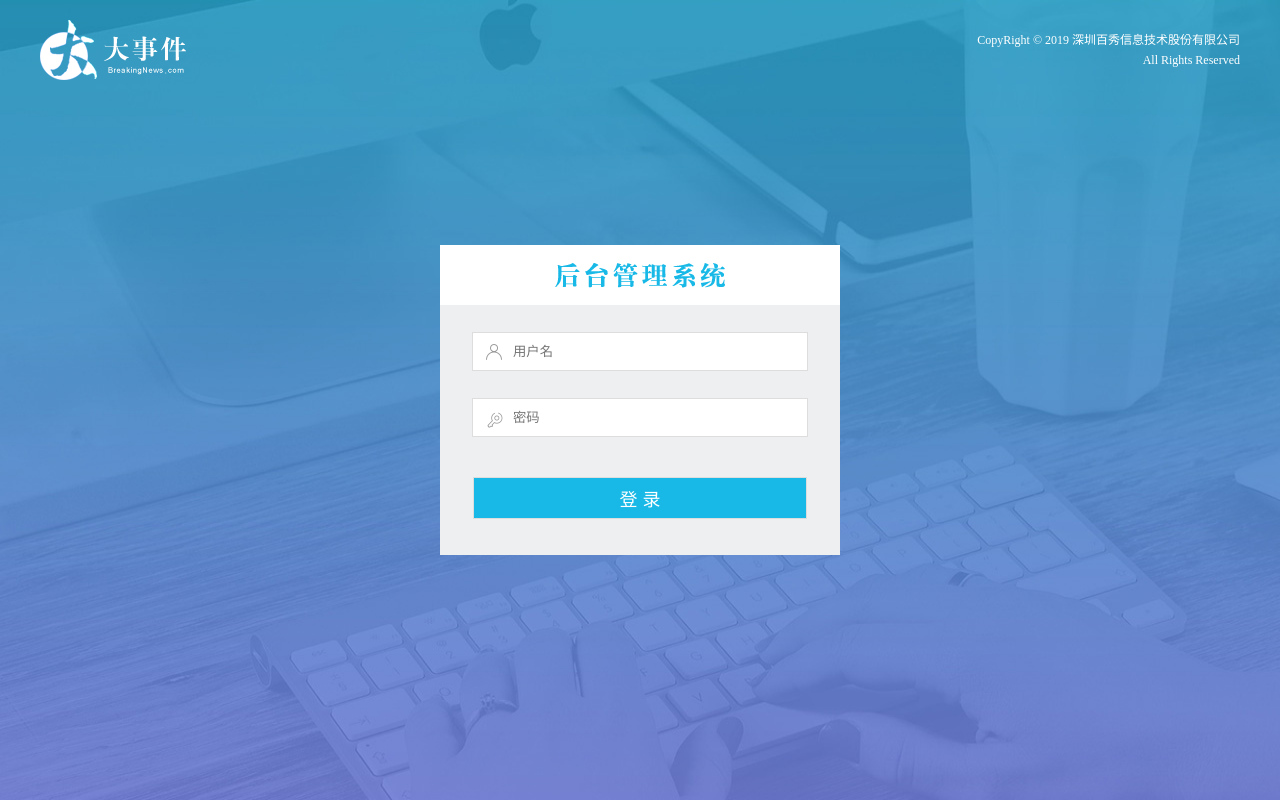
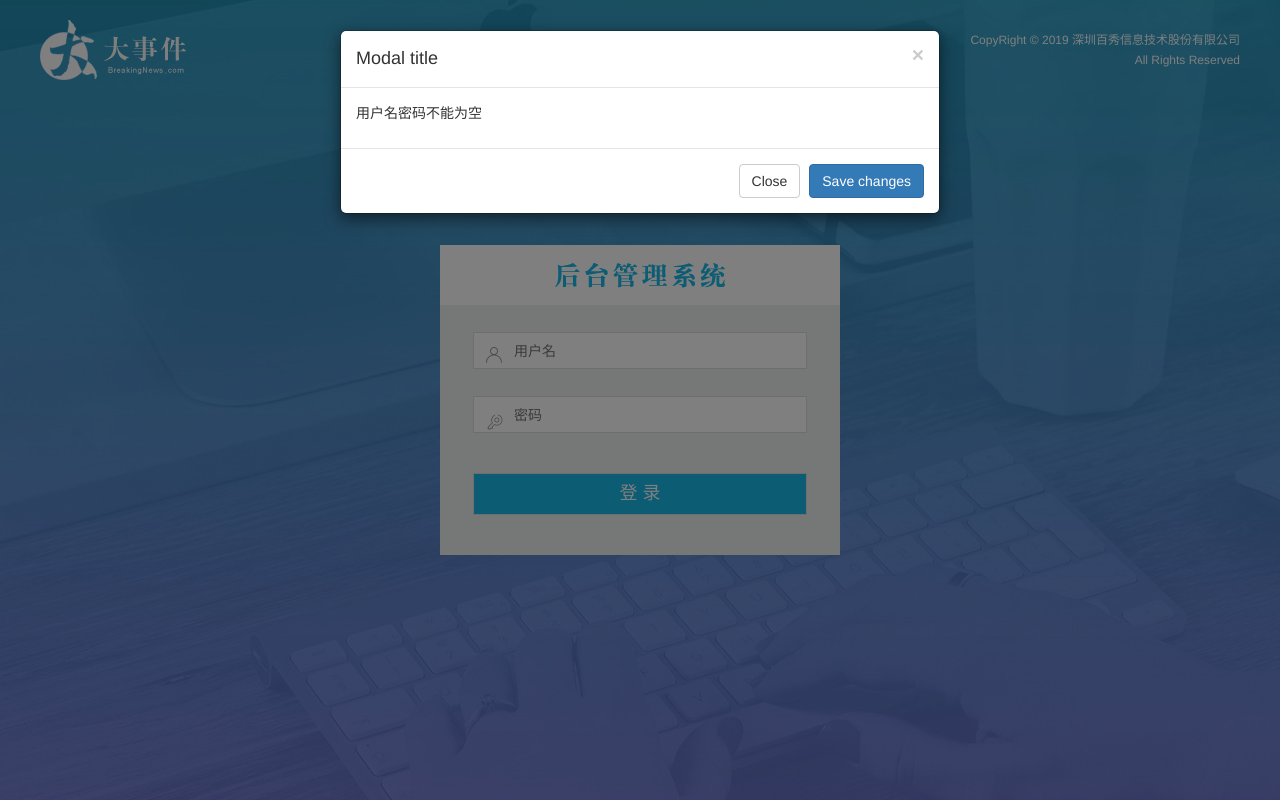
Before and after one commit to Cherryboyy/dashijian, a plain HTML site: page web_back/login.html in a window 1280 px wide. Both pictures are taken after a click on the button "登 录". Drawn offline with Linux system fonts and the light colour scheme.

Commit message:
修改弹框

```diff
--- a/web_back/login.html
+++ b/web_back/login.html
@@ -9,6 +9,7 @@
     <link rel="stylesheet" type="text/css" href="css/reset.css">
     <link rel="stylesheet" type="text/css" href="css/iconfont.css">
     <link rel="stylesheet" type="text/css" href="css/main.css">
+    <link rel="stylesheet" href="./js/bootstrap/css/bootstrap.min.css">
 </head>
 
 <body>
@@ -30,7 +31,26 @@
         </div>
 
     </div>
+    <div id="myModal" class="modal fade tabindex">
+        <div class="modal-dialog">
+            <div class="modal-content">
+                <div class="modal-header">
+                    <button type="button" class="close" data-dismiss="modal" aria-label="Close"><span aria-hidden="true">&times;</span></button>
+                    <h4 class="modal-title">Modal title</h4>
+                </div>
+                <div class="modal-body">
+                    <p id="myMsg"></p>
+                </div>
+                <div class="modal-footer">
+                    <button type="button" class="btn btn-default" data-dismiss="modal">Close</button>
+                    <button type="button" class="btn btn-primary">Save changes</button>
+                </div>
+            </div>
+            </div>
+        </div>
+    </div>
     <script src="./js/jquery-1.12.4.min.js"></script>
+    <script src="js/bootstrap/js/bootstrap.min.js"></script>
 
     <script>
         //点击登录，获取用户名与密码
@@ -40,7 +60,9 @@
             var pasword = $('.input_pass').val().trim();
             //判断不能为空
             if(username ==='' ||pasword ==='') {
-                alert('不能为空')
+                // alert('不能为空')
+                $('#myMsg').text('用户名密码不能为空')
+                $('#myModal').modal('show')
                 return;
             }
             //调用接口
@@ -52,8 +74,8 @@
                     // password: pasword
                 },
                 function (res) {
-                console.log(res)
-                    alert(res.msg);
+                // console.log(res)
+                    // alert(res.msg);
                     if(res.code ===200) {
                         location.href = 'index.html'
                     }
```
